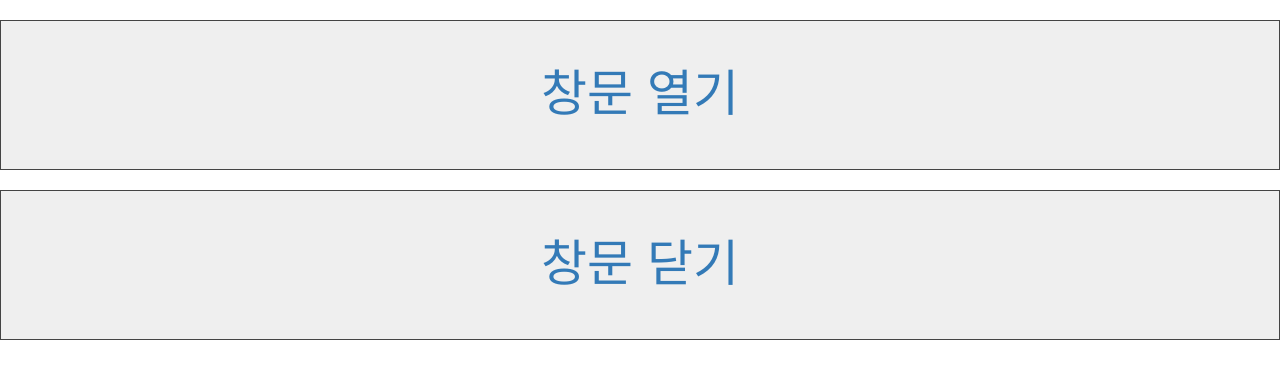
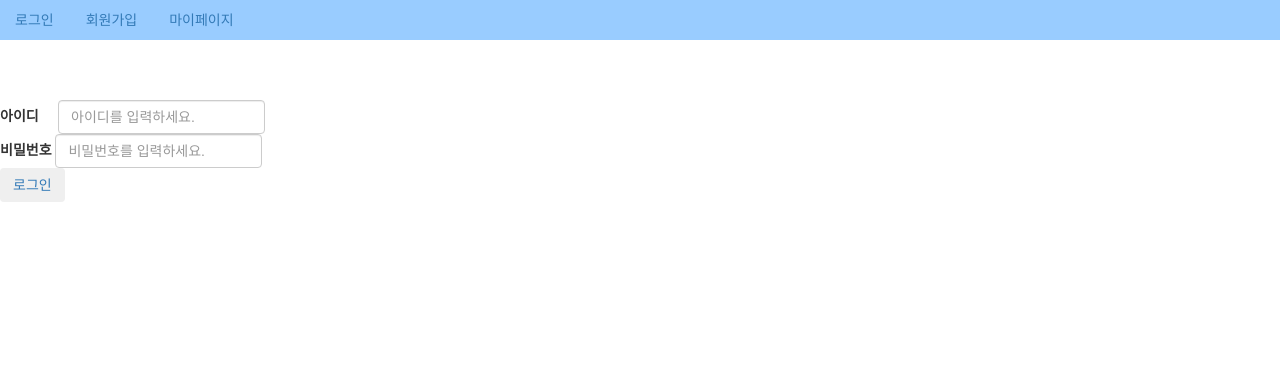
Before and after one commit to minnnjiii/windowsixsix, a plain HTML site: page index.html in a window 1280 px wide. Drawn offline with nearby package versions, Linux system fonts and the light colour scheme.

Commit message:
Update index.html

```diff
--- a/index.html
+++ b/index.html
@@ -1,55 +1,48 @@
 <!DOCTYPE html>
 <html>
     <head>
-  <title> 창문 개폐 시스템  </title>
-  <script src="https://code.jquery.com/jquery-3.6.0.min.js"></script>
+        <title> window6 로그인페이지</title>
         <meta name="viewport" content="width=device-width, initial-scale=1">
         <link rel="stylesheet" href="https://maxcdn.bootstrapcdn.com/bootstrap/3.3.2/css/bootstrap.min.css">
         <link rel="stylesheet" href="https://maxcdn.bootstrapcdn.com/bootstrap/3.3.2/css/bootstrap-theme.min.css">
         <script src="https://maxcdn.bootstrapcdn.com/bootstrap/3.3.2/js/bootstrap.min.js"></script>
     <style>
-    button {
-        width:100%;
-        min-width : 50px;
-        border:1px solid #444444;
-        height:150px;
-        font-size: 50px;
-    }
-
-    div {
-        overflow-x : auto;
-
-    }
-    a{
-        background-color : #99ccff;
-        font-size: 50;
-    }
         ul{
             background-color:  #99ccff;
         }
     </style>
+
     </head>
 
     <body>
 
-    <div>
-        <br>
-
-
-        <a href="172.20.10.2:80">
-        <button type = "button" onclick = "alert('창문이 열렸습니다!')" > 창문 열기 </button>
-        </a>
-
-        <br>
-            <br>
-    </div>
-    <div>
-         <a href="172.20.10.2:80">
-        <button type = "button" onclick = "alert('창문이 닫혔습니다!')" > 창문 닫기 </button>
-
-    </div>
+    <ul class="nav nav-pills" >
+        <li role="presentation"><a href="#"> 로그인</a></li>
+        <li role="presentation"><a href="https://minnnjiii.github.io/windowsix/"> 회원가입 </a></li>
+        <li role="presentation"><a href="#"> 마이페이지 </a></li>
+      </ul>
+    <br> <!--줄바꿈-->
     <br>
     <br>
 
+    <form class="form-inline" action="/add" method="POST">
+        <div class = "form-group">
+            <label for="exampleInputName2">아이디&nbsp&nbsp&nbsp&nbsp</label>
+            <input type="text" class="form-control" id="exampleInputName2" placeholder="아이디를 입력하세요." name = "아이디">
+        </div>
+        <br>
+        <div class="form-group">
+            <label for="exampleInputEmail2">비밀번호</label>
+            <input type="password" class="form-control" id="exampleInputPassword1" placeholder="비밀번호를 입력하세요." name = "비밀번호">
+        </div>
+        <!--<button type="submit" class="btn btn-default">로그인</button>-->
+        <br>
+
+        <a href="172.20.10.2:80">
+            <button type="submit" class="btn btn-outline-secondary">로그인</button>
+        </a>
+
+    </form>
+
     </body>
 </html>
```
Lines whose indentation alone changed are shown as unchanged.
